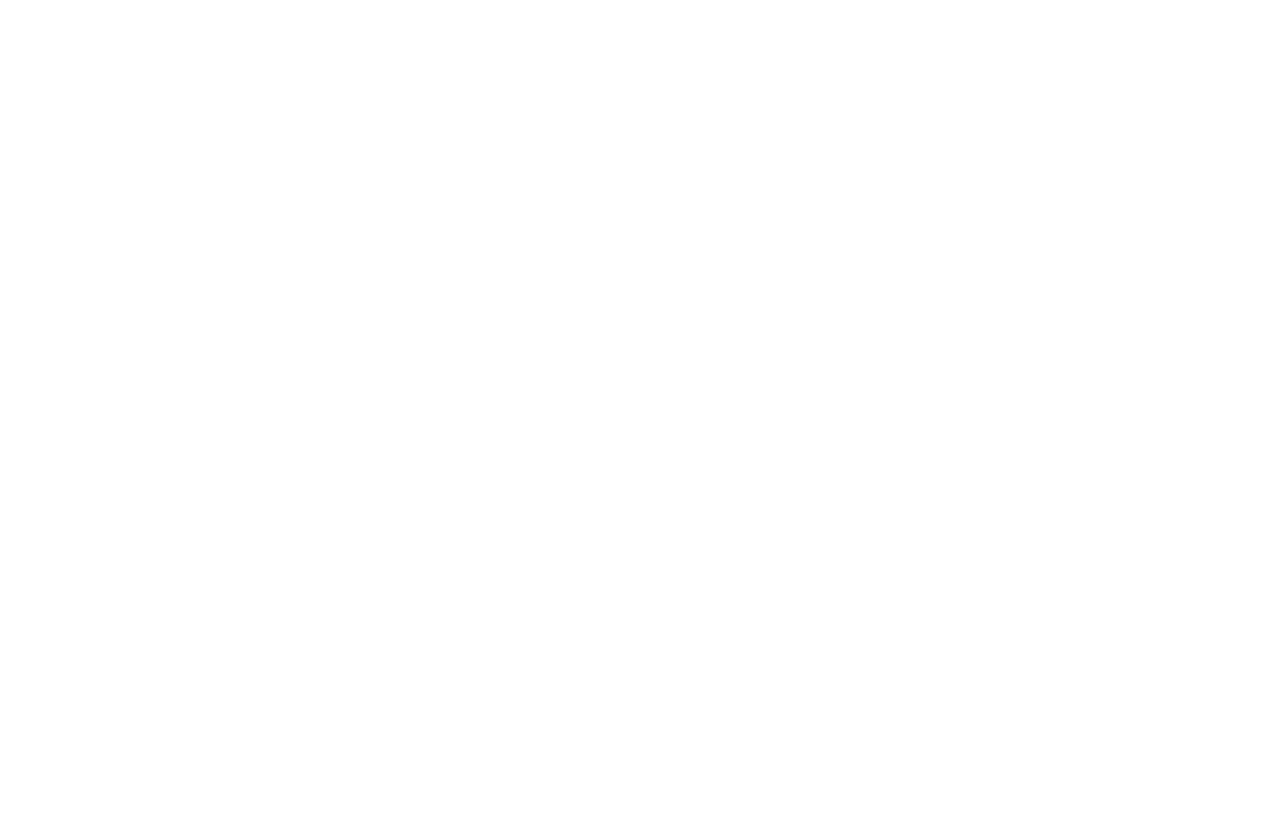
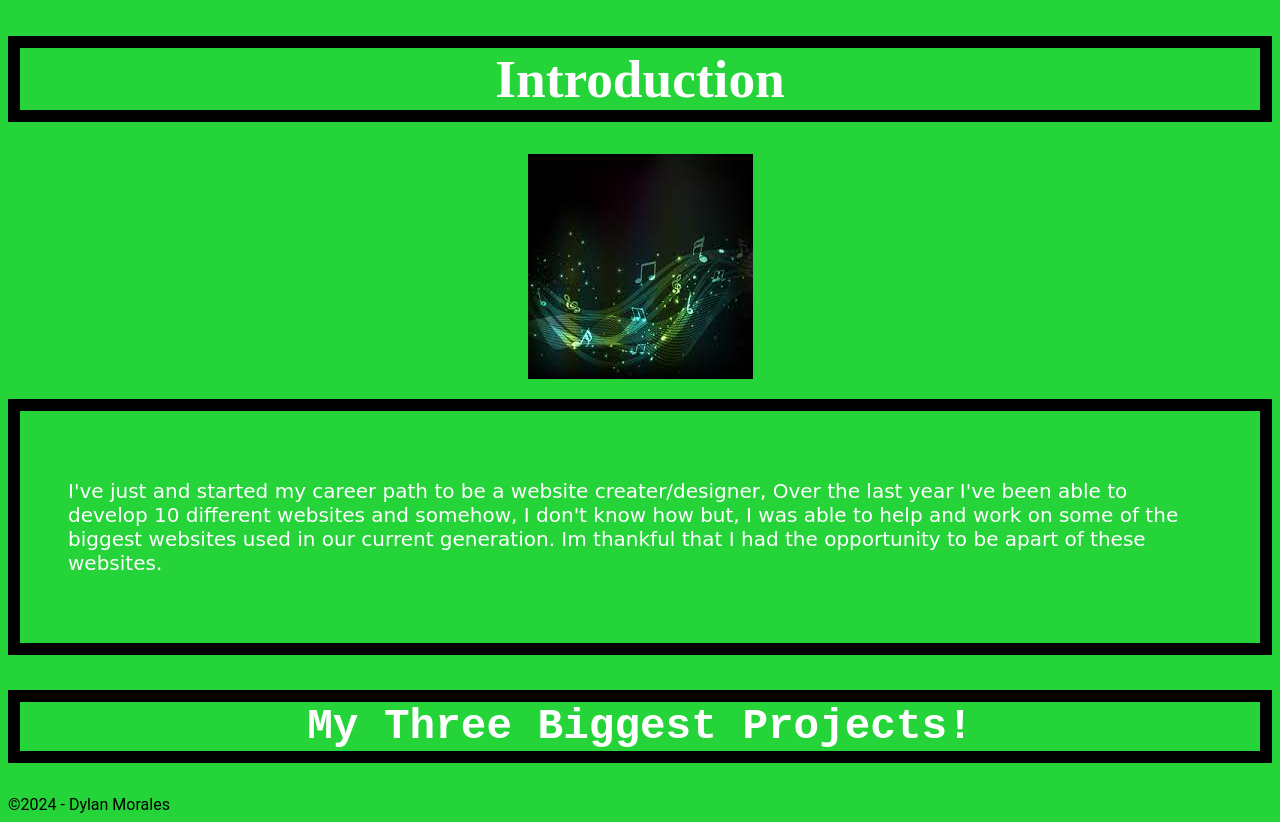
Before and after one commit to RVCC-IDMX/midterm-DylanMMorales, a plain HTML site: page index.html in a window 1280 px wide. Before the commit the page ends 800 px from the top, so only its background shows below. Drawn offline with Linux system fonts and the light colour scheme.

Commit message:
Introduction finished

```diff
--- /dev/null
+++ b/css/style.css
@@ -0,0 +1,56 @@
+body {
+    font-family:Roboto;
+    background-color:#24d439;
+    color: black;
+
+}
+
+/* Introduction */
+
+h1{
+    font-family:"Grechen Fuemen&family";
+    text-align:center;
+    font-size:40pt;
+    border: 12px solid #000000;
+    margin-bottom:2rem;
+    color:white
+}
+
+/* img */
+
+#gallery img{
+    max-width:100%;
+}
+
+#gallery figure {
+    text-align: center;
+}
+
+
+
+/* Introduction Paragraph */
+#Intro {
+    border: 12px solid #000000;
+    margin-bottom:2rem;
+    color:white;
+    font-family: cursive;
+    font-size: 20px;
+
+}
+
+#Intro div {
+    padding:3rem;
+    max-width:30;
+    margin:0 auto;
+}
+
+/* My biggest Projects */
+
+h2{
+    font-family:'Courier New', Courier, monospace;
+    text-align:center;
+    font-size:32pt;
+    border: 12px solid #000000;
+    margin-bottom:2rem;
+    color: white;
+}
--- a/index.html
+++ b/index.html
@@ -4,9 +4,46 @@
   <meta charset="UTF-8">
   <meta http-equiv="X-UA-Compatible" content="IE=edge">
   <meta name="viewport" content="width=device-width, initial-scale=1.0">
-  <title>Document</title>
+  <title>Midterm2024</title>
+
+  <link href="css/style.css" rel="stylesheet">
 </head>
 <body>
+  <header>
+  <h1>Introduction</h1>
+  <section id="gallery">
+
+    <figure>
+      <img src="img/green.jpg"
+    alt="Music Notes">
+  </figure>
+
+</header>
+
+<main>
+
+  <section id="Intro">
+  <div>
+<p>I've just and started my career path to be a website creater/designer, Over the last year I've been able to develop 10 different websites and somehow, I don't know how but, I was able to help and work on some of the biggest websites used in our current generation. Im thankful that I had the opportunity to be apart of these websites. </p>
+</div>
+
+
+
+</section>
+
+<header>
+  <h2>My Three Biggest Projects!</h2>
+</header>
+
+
+  <div>
+
+
 
 </body>
 </html>
+<footer>
+
+  ©2024 - Dylan Morales
+
+</footer>
```
Also changed, not shown: img/green.jpg (added), 1 other file.
